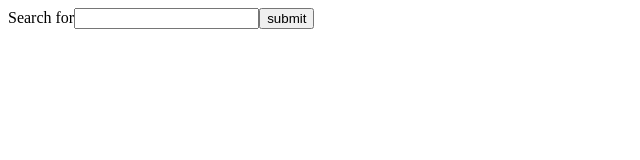
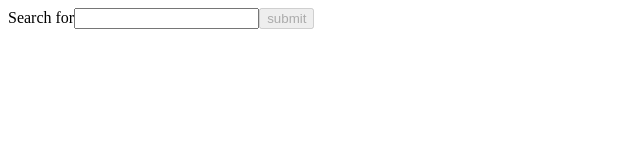
Before and after one commit to codecentric/angular-testing-training, an Angular app: page / in a window 1280 px wide. Shown: the top 160 px of the page, without its empty margins (0-640 px from the left). Built offline with nearby package versions, Linux system fonts and the light colour scheme.

Commit message:
finish component 2

```diff
--- a/src/app/components/searchfield/searchfield.component.html
+++ b/src/app/components/searchfield/searchfield.component.html
@@ -1,10 +1,11 @@
 <form [formGroup]="searchForm" (ngSubmit)="onSubmit()">
   <label for="name">Search for</label>
   <input
+    required
     id="name"
     data-testid="search-input"
     type="text"
     formControlName="searchValue"
   />
-  <app-submitbutton text="submit"></app-submitbutton>
+  <app-submitbutton text="submit" [disabled]="formIsInvalid"></app-submitbutton>
 </form>
--- a/src/app/components/searchfield/searchfield.component.ts
+++ b/src/app/components/searchfield/searchfield.component.ts
@@ -1,5 +1,5 @@
 import { Component, EventEmitter, Output } from '@angular/core';
-import { FormControl, FormGroup } from '@angular/forms';
+import { FormControl, FormGroup, Validators } from '@angular/forms';
 
 @Component({
   selector: 'app-searchfield',
@@ -8,14 +8,19 @@ import { FormControl, FormGroup } from '@angular/forms';
 })
 export class SearchfieldComponent {
   searchForm = new FormGroup({
-    searchValue: new FormControl(''),
+    searchValue: new FormControl('', [Validators.required]),
   });
 
   @Output()
   submitted = new EventEmitter<string>();
 
+  get formIsInvalid() {
+    return !this.searchForm.valid;
+  }
+
   onSubmit() {
     this.submitted.emit(this.searchForm.value.searchValue);
+    this.searchForm.setValue({ searchValue: '' });
     this.searchForm.reset();
   }
 }
```
Also changed, not shown: 1 other file (tests, documents, lock files or other folders).
